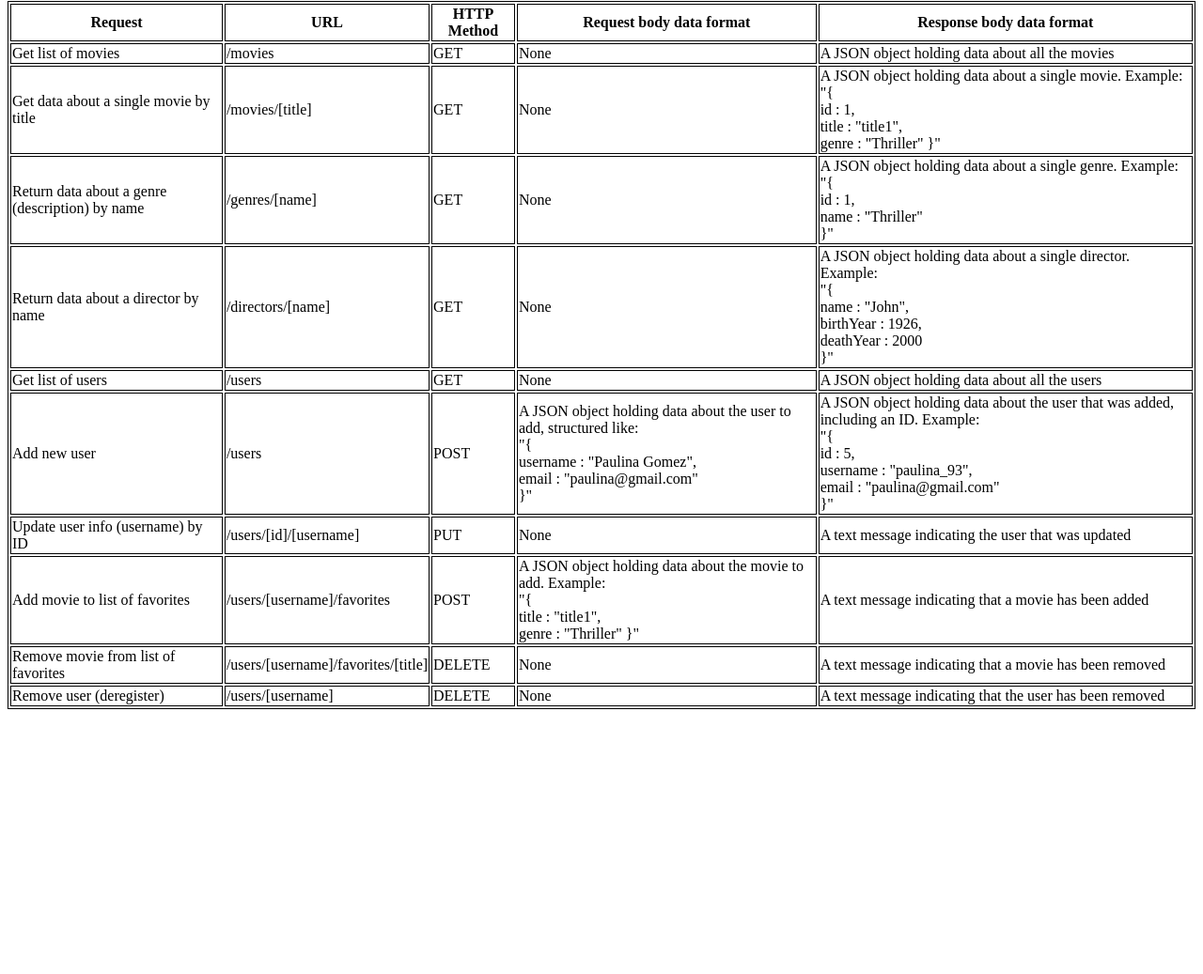
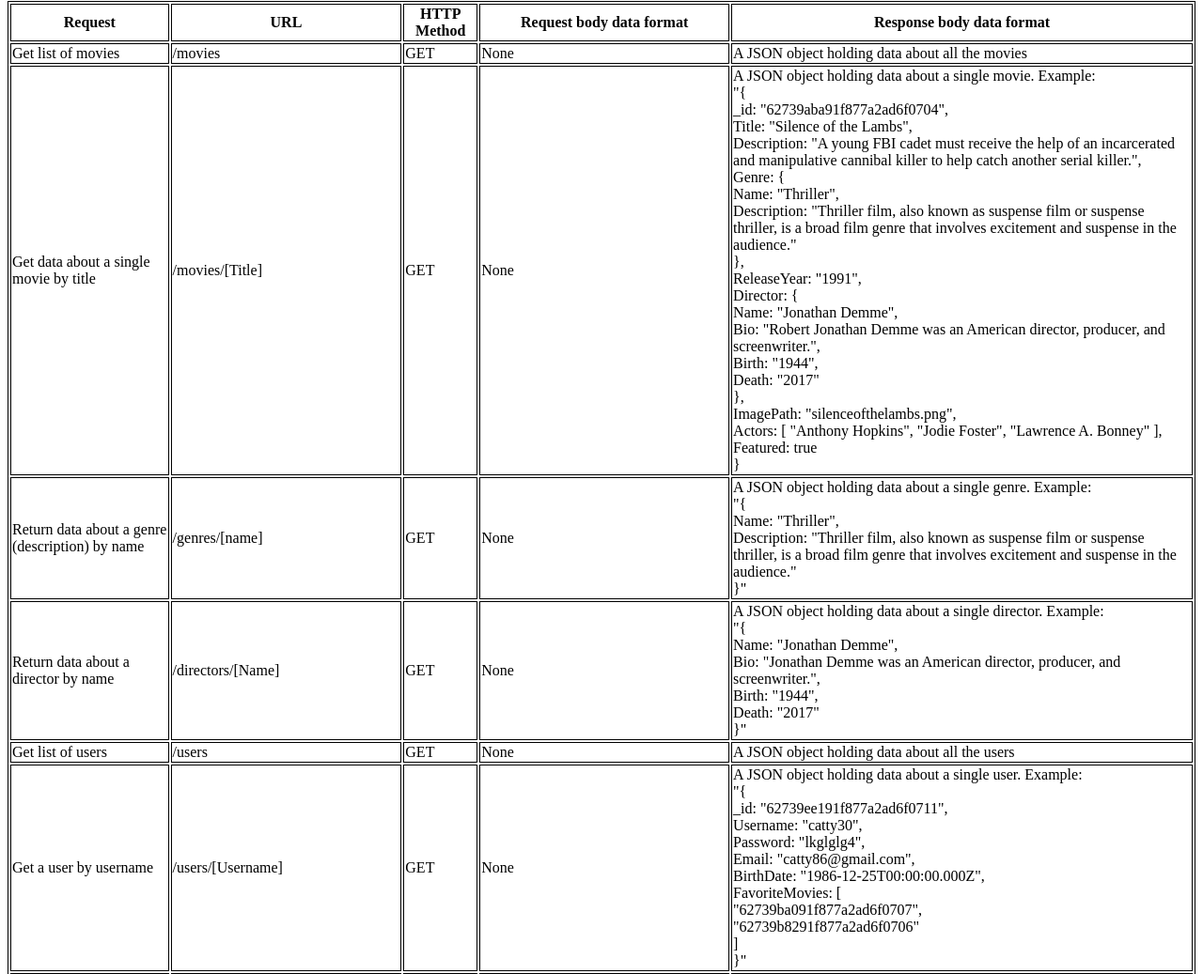
Before and after one commit to cladg92/movie_api, a website: page public/documentation.html in a window 1280 px wide. Shown: the part 113-1150 px from the top of the page at 94% size. Before the commit the page ends 876 px from the top, so only its background shows below. Drawn offline with Linux system fonts and the light colour scheme.

Commit message:
Update documentation endpoints and response body data format

```diff
--- a/public/documentation.html
+++ b/public/documentation.html
@@ -33,15 +33,29 @@
                     </tr>
                     <tr>
                         <td>Get data about a single movie by title</td>
-                        <td>/movies/[title]</td>
+                        <td>/movies/[Title]</td>
                         <td>GET</td>
                         <td>None</td>
                         <td>A JSON object holding data about a single movie. Example: <br>
                             "{<br>
-                                id : 1,<br>
-                                title : "title1",<br>
-                                genre : "Thriller"
-                            }"
+                              _id: "62739aba91f877a2ad6f0704",<br>
+                              Title: "Silence of the Lambs",<br>
+                              Description: "A young FBI cadet must receive the help of an incarcerated and manipulative cannibal killer to help catch another serial killer.",<br>
+                              Genre: {<br>
+                                Name: "Thriller",<br>
+                                Description: "Thriller film, also known as suspense film or suspense thriller, is a broad film genre that involves excitement and suspense in the audience."<br>
+                              },<br>
+                              ReleaseYear: "1991",<br>
+                              Director: {<br>
+                                Name: "Jonathan Demme",<br>
+                                Bio: "Robert Jonathan Demme was an American director, producer, and screenwriter.",<br>
+                                Birth: "1944",<br>
+                                Death: "2017"<br>
+                              },<br>
+                              ImagePath: "silenceofthelambs.png",<br>
+                              Actors: [ "Anthony Hopkins", "Jodie Foster", "Lawrence A. Bonney" ],<br>
+                              Featured: true<br>
+                            }
                             </td>
                       </tr>
                       <tr>
@@ -51,21 +65,22 @@
                         <td>None</td>
                         <td>A JSON object holding data about a single genre. Example: <br>
                             "{<br>
-                                id : 1,<br>
-                                name : "Thriller"<br>
+                              Name: "Thriller",<br>
+                              Description: "Thriller film, also known as suspense film or suspense thriller, is a broad film genre that involves excitement and suspense in the audience."<br>
                             }"
                         </td>
                       </tr>
                       <tr>
                         <td>Return data about a director by name</td>
-                        <td>/directors/[name]</td>
+                        <td>/directors/[Name]</td>
                         <td>GET</td>
                         <td>None</td>
                         <td>A JSON object holding data about a single director. Example: <br>
                             "{<br>
-                                name : "John",<br>
-                                birthYear : 1926,<br>
-                                deathYear : 2000<br>
+                              Name: "Jonathan Demme",<br>
+                              Bio: "Jonathan Demme was an American director, producer, and screenwriter.",<br>
+                              Birth: "1944",<br>
+                              Death: "2017"<br>
                             }"
                         </td>
                       </tr>
@@ -77,51 +92,81 @@
                         <td>A JSON object holding data about all the users</td>
                       </tr>
                       <tr>
+                        <td>Get a user by username</td>
+                        <td>/users/[Username]</td>
+                        <td>GET</td>
+                        <td>None</td>
+                        <td>A JSON object holding data about a single user. Example: <br>
+                        "{<br>
+                          _id: "62739ee191f877a2ad6f0711",<br>
+                          Username: "catty30",<br>
+                          Password: "lkglglg4",<br>
+                          Email: "catty86@gmail.com",<br>
+                          BirthDate: "1986-12-25T00:00:00.000Z",<br>
+                          FavoriteMovies: [<br>
+                              "62739ba091f877a2ad6f0707",<br>
+                              "62739b8291f877a2ad6f0706"<br>
+                          ]<br>
+                        }"
+                          </td>
+                      </tr>
+                      <tr>
                         <td>Add new user</td>
                         <td>/users</td>
                         <td>POST</td>
                         <td>A JSON object holding data about the user to add, structured like:<br>
                             "{<br>
-                                username : "Paulina Gomez", <br>
-                                email : "paulina@gmail.com" <br>
+                              Username: "marcodg",<br>
+                              Password: "1234test",<br>
+                              Email: "marcoblack@gmail.com"<br>
                             }"
                             </td>
                         <td>A JSON object holding data about the user that was added, including an ID. Example: <br>
                             "{<br>
-                                id : 5, <br>
-                                username : "paulina_93", <br>
-                                email : "paulina@gmail.com" <br>
+                              _id: "627a17b48ceb73c88f60fc04",<br>
+                              Username: "marcodg",<br>
+                              Password: "1234test",<br>
+                              Email: "marcoblack@gmail.com",<br>
+                              FavoriteMovies: []<br>
                             }"
                         </td>
                       </tr>
                       <tr>
-                        <td>Update user info (username) by ID</td>
-                        <td>/users/[id]/[username]</td>
+                        <td>Update user info by username</td>
+                        <td>/users/[Username]</td>
                         <td>PUT</td>
-                        <td>None</td>
-                        <td>A text message indicating the user that was updated</td>
+                        <td>A JSON object holding the data to update. Example: <br>
+                          "{<br>
+                            Password: "1234testupdated"<br>
+                          }"
+                        </td>
+                        <td>A JSON object holding data about the updated user. Example: <br>
+                          "{<br>
+                            _id: "627a17b48ceb73c88f60fc04",<br>
+                            Username: "marcodg",<br>
+                            Password: "1234testupdated",<br>
+                            Email: "marcoblack@gmail.com",<br>
+                            FavoriteMovies: []<br>
+                          }"
+                        </td>
                       </tr>
                       <tr>
                         <td>Add movie to list of favorites</td>
-                        <td>/users/[username]/favorites</td>
+                        <td>/users/[Username]/movies/[MovieID]</td>
                         <td>POST</td>
-                        <td>A JSON object holding data about the movie to add. Example: <br>
-                            "{<br>
-                                title : "title1",<br>
-                                genre : "Thriller"
-                            }"</td>
-                        <td>A text message indicating that a movie has been added</td>
+                        <td>None</td>
+                        <td>A text message indicating that the movie has been added</td>
                       </tr>
                       <tr>
                         <td>Remove movie from list of favorites</td>
-                        <td>/users/[username]/favorites/[title]</td>
+                        <td>/users/[Username]/movies/[MovieID]</td>
                         <td>DELETE</td>
                         <td>None</td>
                         <td>A text message indicating that a movie has been removed</td>
                       </tr>
                       <tr>
                         <td>Remove user (deregister)</td>
-                        <td>/users/[username]</td>
+                        <td>/users/[Username]</td>
                         <td>DELETE</td>
                         <td>None</td>
                         <td>A text message indicating that the user has been removed</td>
```
